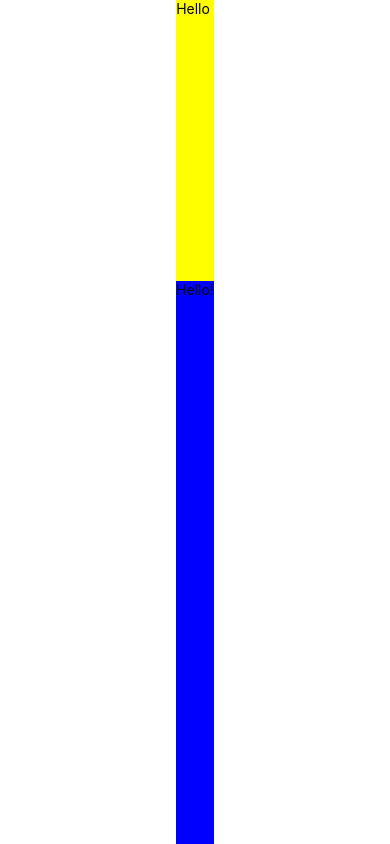
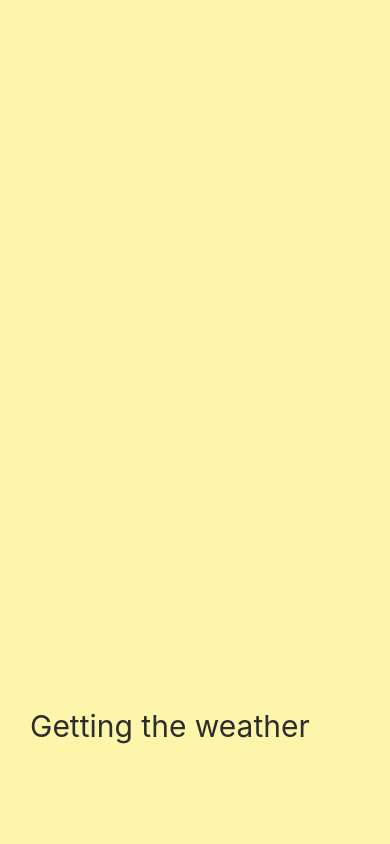
Before and after one commit to jyp90/react-native-weather-app, a React Native app: screen / in a window 390 px wide. Built offline with nearby package versions, Linux system fonts and the light colour scheme.

Commit message:
#1.1 Loading Screen

```diff
--- a/App.js
+++ b/App.js
@@ -1,33 +1,8 @@
 import { StatusBar } from 'expo-status-bar';
 import React from 'react';
-import { StyleSheet, Text, View } from 'react-native';
+import Loading from "./Loading";
 
 export default function App() {
-  return (
-    <View style={styles.container}>
-      <View style={styles.yellowView}>
-        <Text>Hello </Text>
-      </View>
-      <View style={styles.blueView}>
-        <Text>Hello!</Text>
-      </View>
-    </View>
+  return ( <Loading></Loading>
   );
 }
-
-const styles = StyleSheet.create({
-  container: {
-    flex: 1,
-    backgroundColor: '#fff',
-    alignItems: 'center',
-    justifyContent: 'center',
-  },
-  yellowView: {
-    flex: 1,
-    backgroundColor: "yellow"
-  },
-  blueView: {
-    flex: 2,
-    backgroundColor: "blue"
-  }
-});
--- /dev/null
+++ b/Loading.js
@@ -0,0 +1,24 @@
+import React from "react";
+import { StyleSheet, Text, View } from "react-native";
+
+export default function Loading() {
+    return (
+        <View style={styles.container}>
+            <Text style={styles.text}>Getting the weather</Text>
+        </View>
+    )
+}
+
+const styles = StyleSheet.create({
+    container: {
+        flex: 1,
+        justifyContent : "flex-end",
+        paddingHorizontal: 30,
+        paddingVertical: 100,
+        backgroundColor: "#FDF6AA"
+    },
+    text: {
+        color: "#2d2d2d",
+        fontSize: 30
+    }
+})
```
